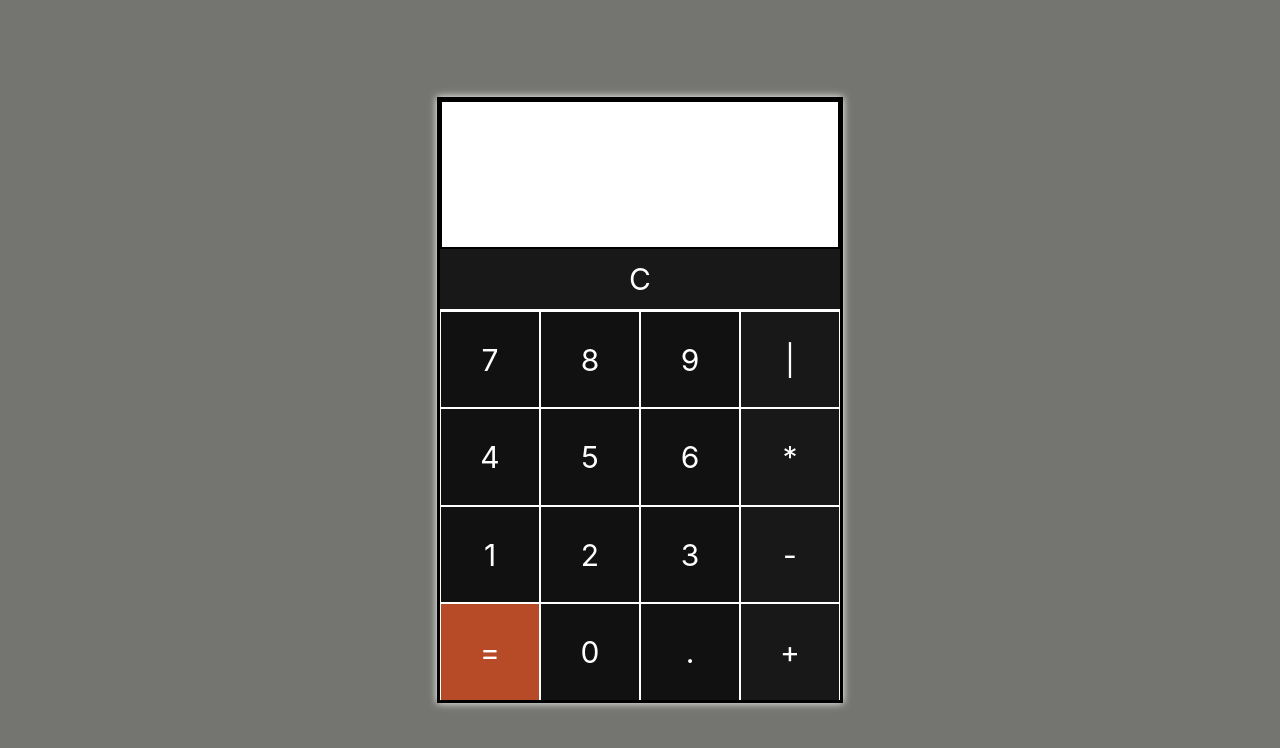
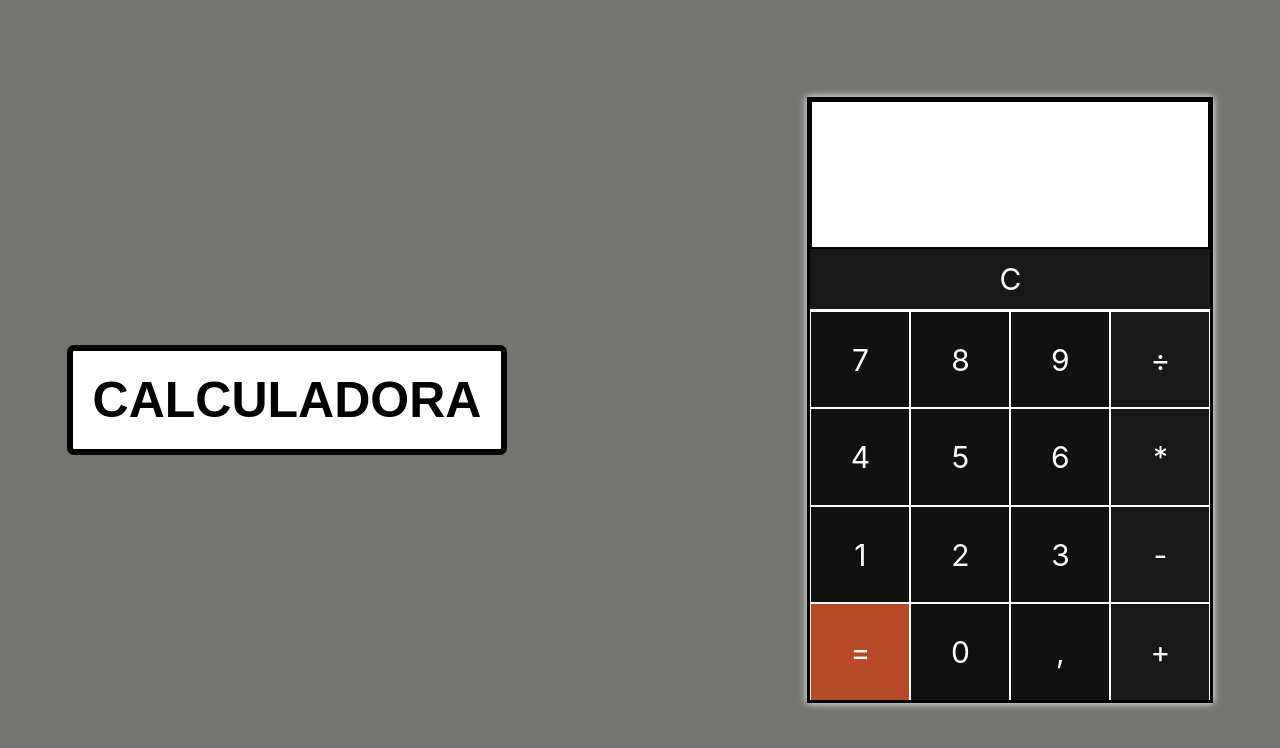
Before and after one commit to LautaroSuarezz/Calculadora, a plain HTML site: page index.html in a window 1280 px wide. Drawn offline with Linux system fonts and the light colour scheme.

Commit message:
CAMBIOS EN EL ESTILO Y ARREGLOS EN EL CERO Y LA COMA.

```diff
--- a/css/style.css
+++ b/css/style.css
@@ -11,6 +11,21 @@ body{
     justify-content: center;
     align-items: center;
     background-color: #747570;
+}
+
+.mainText{
+    display: flex;
+    margin-right: 300px;
+    font-family:'Tilt Neon', sans-serif;
+    font-size: 50px;
+    border: solid 6px black;
+    padding: 20px;
+    background-color: white;
+    border-radius: 7px;
+}
+
+:hover .mainText{
+    cursor: grabbing;
 }
 
 .calculator{
--- a/index.html
+++ b/index.html
@@ -9,6 +9,9 @@
     <title>Calculadora</title>
 </head>
 <body>
+    <header>
+        <h1 class="mainText">CALCULADORA</h1>
+    </header>
     <div class="calculator wow animate__animated animate__fadeIn">
         <div class="result-bar">
             <span id="Result"></span>
@@ -19,7 +22,7 @@
             <input class="number wow animate__animated animate__fadeIn" type="button" value="7" id="seven">
             <input class="number wow animate__animated animate__fadeIn" type="button" value="8" id="eight">
             <input class="number wow animate__animated animate__fadeIn" type="button" value="9" id="nine">
-            <input class="operator wow animate__animated animate__fadeIn" type="button" value="|" id="divide">
+            <input class="operator wow animate__animated animate__fadeIn" type="button" value="÷" id="divide">
             <input class="number wow animate__animated animate__fadeIn" type="button" value="4"id="four">
             <input class="number wow animate__animated animate__fadeIn" type="button" value="5"id="five">
             <input class="number wow animate__animated animate__fadeIn" type="button" value="6"id="six">
@@ -30,9 +33,8 @@
             <input class="operator wow animate__animated animate__fadeIn" type="button" value="-" id="minus">
             <input class="result wow animate__animated animate__fadeIn" type="button" value="=" id="equal">
             <input class="number wow animate__animated animate__fadeIn" type="button" value="0" id="cero">
-            <input class="number wow animate__animated animate__fadeIn" type="button" value="." id="coma">
+            <input class="number wow animate__animated animate__fadeIn" type="button" value="," id="coma">
             <input class="operator wow animate__animated animate__fadeIn" type="button" value="+" id="plus">
-
         </div>
     </div>
 
--- a/js/main.js
+++ b/js/main.js
@@ -1,5 +1,5 @@
 function takeValue(x) {
-    console.log("Hhoifsd")
+    console.log("Numero")
     console.log(x)
 	document.getElementById('Result').innerHTML += x;
 }
@@ -31,11 +31,14 @@ var divide = document.getElementById('divide');
 var multiply = document.getElementById('multiply');
 var equal = document.getElementById('equal');
 var deleteN = document.getElementById('Delete');
+var coma = document.getElementById('coma')
 
 
 
 
-
+cero.addEventListener("click", function(){
+    takeValue(0);
+})
 one.addEventListener("click", function(){
     takeValue(1);
 })
@@ -75,12 +78,14 @@ multiply.addEventListener("click", function(){
 divide.addEventListener("click", function(){
     takeValue("/");
 })
-
+coma.addEventListener("click", function(){
+    takeValue(",");
+})
 
 equal.addEventListener("click", function(){
     calculateResult();
 })
 
 deleteN.addEventListener("click", function(){
-    clearInput()
+    clearInput();
 })
```
Also changed, not shown: css/animate.css.
